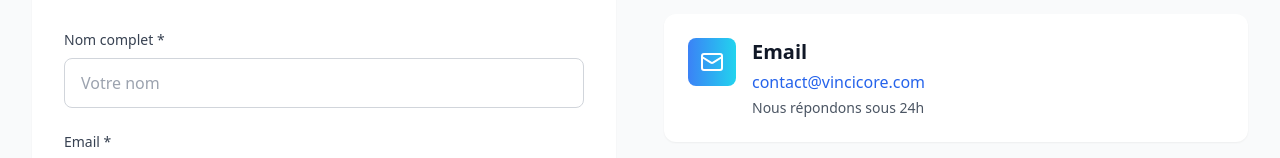
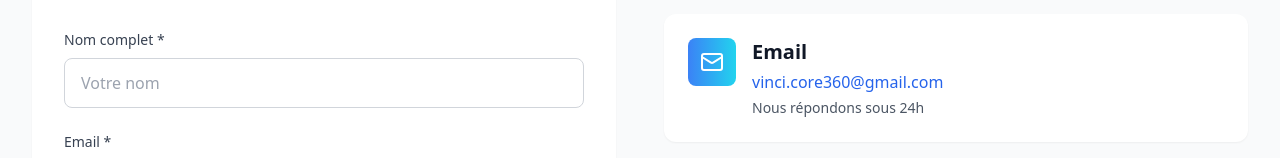
Before and after one commit to Marwen8helali/VinciCore, a React (Vite) app: page /contact in a window 1280 px wide. Shown: the part 502-660 px from the top of the page. Built offline with nearby package versions, Linux system fonts and the light colour scheme.

Commit message:
Update Contact.tsx fix email

```diff
--- a/src/pages/Contact.tsx
+++ b/src/pages/Contact.tsx
@@ -204,7 +204,7 @@ const Contact = () => {
   <div className="space-y-6">
     {/* Bloc Email */}
     <a
-      href="mailto:contact@vincicore.com"
+      href="mailto:vinci.core360@gmail.com"
       className="block bg-white dark:bg-gray-700 p-6 rounded-xl shadow-sm hover:shadow-md transition-all duration-300 cursor-pointer"
     >
       <div className="flex items-start space-x-4">
@@ -216,7 +216,7 @@ const Contact = () => {
             Email
           </h3>
           <p className="text-blue-600 dark:text-blue-400 font-medium mb-1">
-            contact@vincicore.com
+            vinci.core360@gmail.com
           </p>
           <p className="text-gray-600 dark:text-gray-300 text-sm">
             {t('contact.info.email.description')}
```
